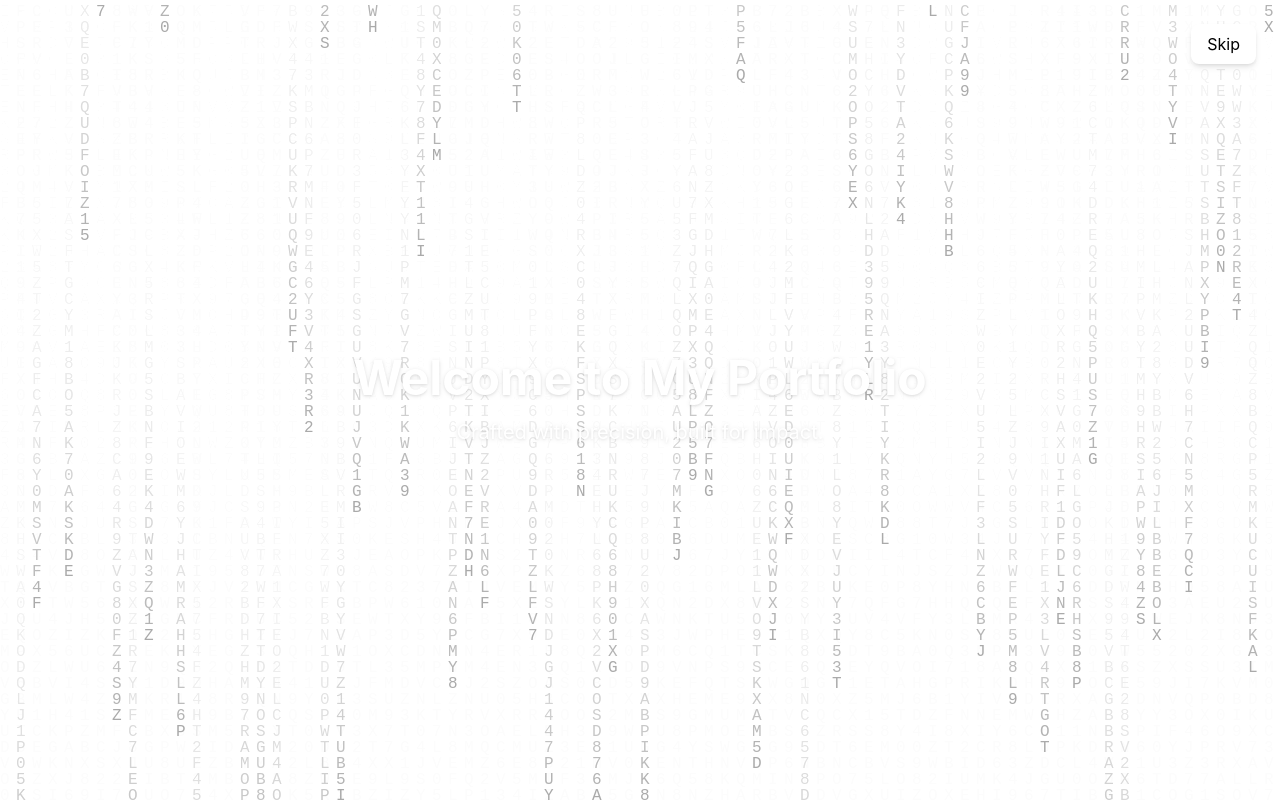
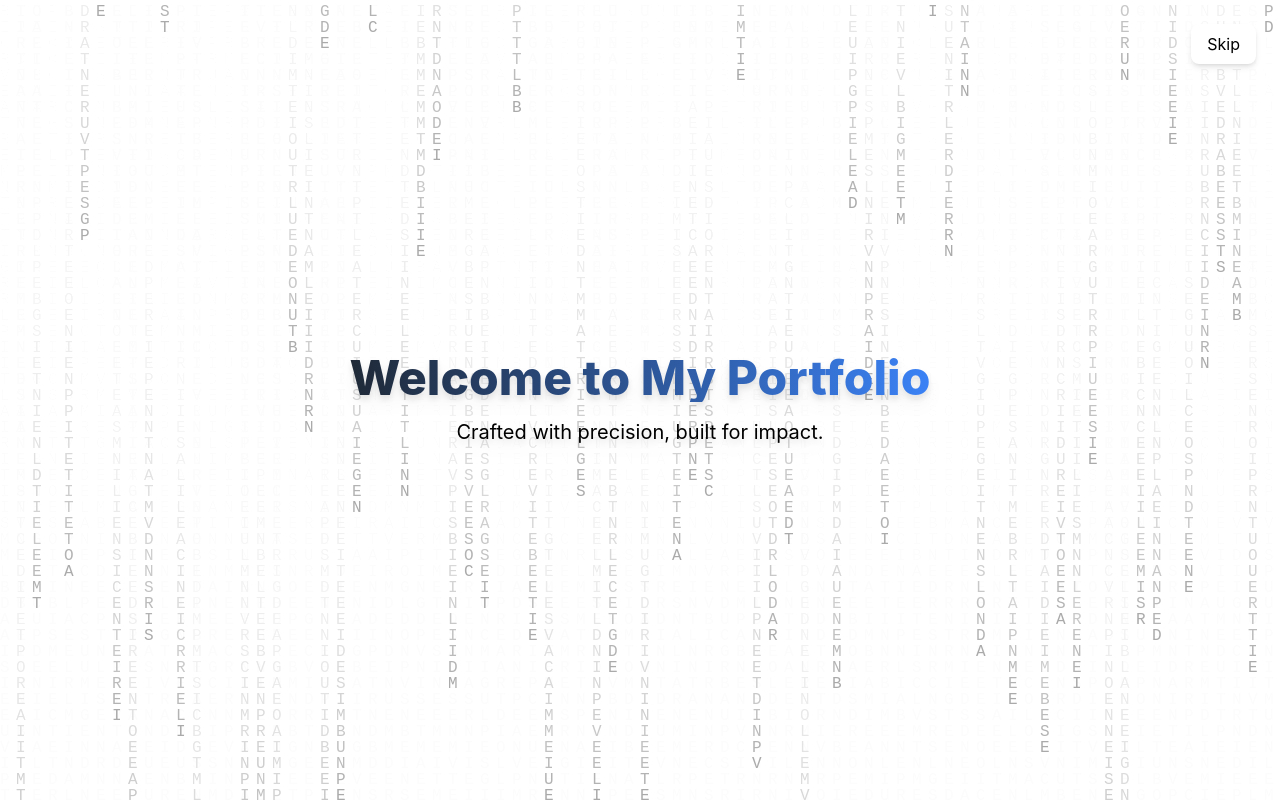
Before and after one commit to MrSpecks/MrSpecks-, a Next.js app in the folder portfolio/: page /LandingPage in a window 1280 px wide. Built offline with nearby package versions, Linux system fonts and the light colour scheme.

Commit message:
Changed rain message and foreground text color

```diff
--- a/portfolio/components/MatrixRain.tsx
+++ b/portfolio/components/MatrixRain.tsx
@@ -15,7 +15,7 @@ const MatrixRain: React.FC = () => {
     canvas.width = width;
     canvas.height = height;
 
-    const letters = "ABCDEFGHIJKLMNOPQRSTUVWXYZ1234567890";
+    const letters = "INNOVATECREATEINSPIREREBUILDDESIGNIMPLEMENT";
     const fontSize = 16;
     const columns = Math.floor(width / fontSize);
     const drops = Array(columns).fill(1);
--- a/portfolio/pages/LandingPage.tsx
+++ b/portfolio/pages/LandingPage.tsx
@@ -17,16 +17,19 @@ const LandingPage: React.FC<LandingPageProps> = ({ onSkip }) => {
 
     return (
         <div
-            className={`w-full h-screen flex items-center justify-center relative bg-white overflow-hidden transition-opacity duration-1000 ease-in-out ${fadeOut ? "opacity-0" : "opacity-100"
+            className={`w-full h-screen flex items-center justify-center
+                relative bg-white overflow-hidden transition-opacity duration-1000
+                ease-in-out ${fadeOut ? "opacity-0" : "opacity-100"
                 }`}
         >
             <MatrixRain />
             {/* Foreground Content */}
             <div className="relative z-10 text-center px-4">
-                <h1 className="text-4xl md:text-5xl font-bold text-white drop-shadow">
+                <h1 className="text-4xl md:text-5xl font-extrabold bg-gradient-to-r
+                from-gray-800 to-blue-500 bg-clip-text text-transparent drop-shadow-lg">
                     Welcome to My Portfolio
                 </h1>
-                <p className="text-white mt-4 text-lg md:text-xl drop-shadow">
+                <p className="text-black mt-4 text-lg md:text-xl drop-shadow-lg">
                     Crafted with precision, built for impact.
                 </p>
             </div>
```
